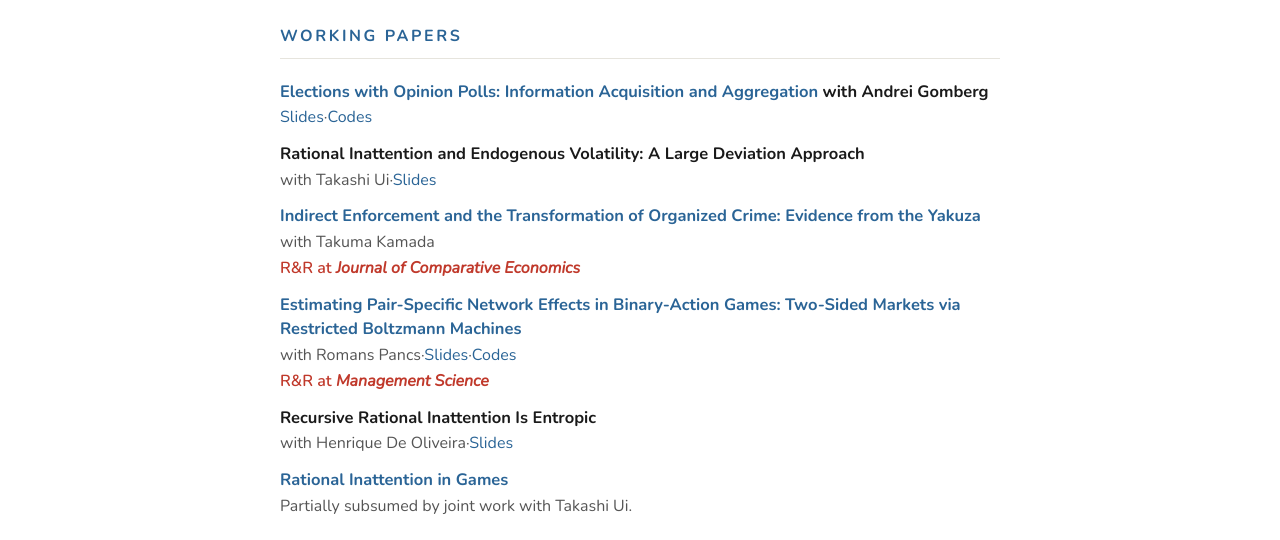
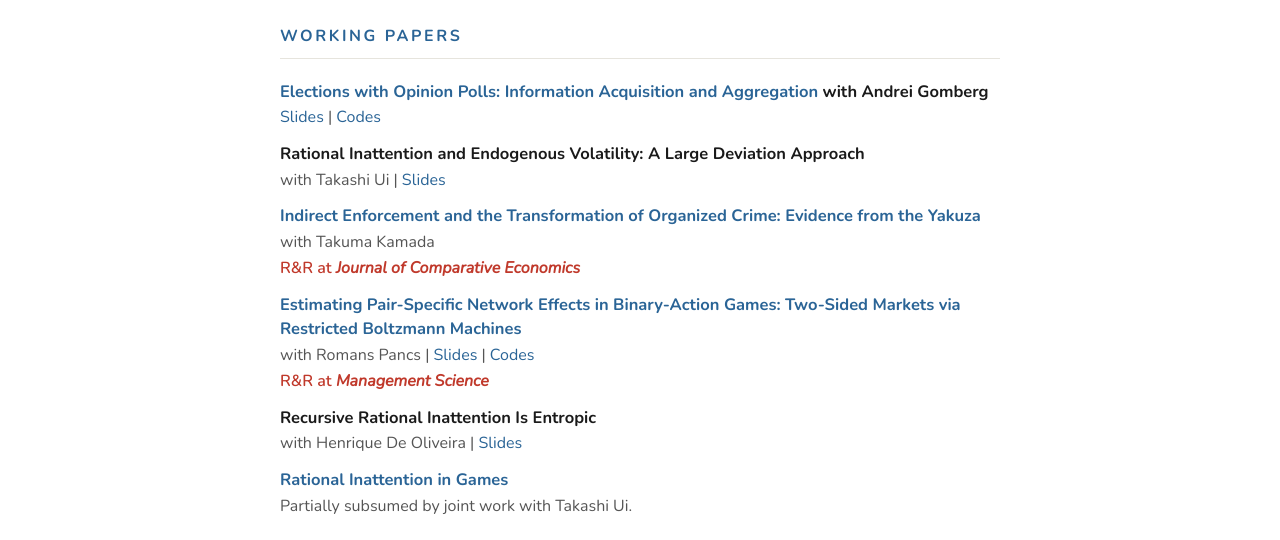
Before and after one commit to tetsuyahoshino137/tetsuyahoshino137.github.io, a Jekyll site: the page built from index.md, in a window 1280 px wide. Shown: the part 466-1006 px from the top of the page. Built offline with Jekyll 4.4.1, drawn with Linux system fonts in a browser that asks for light colours.

Commit message:
Update index.md

```diff
--- a/index.md
+++ b/index.md
@@ -30,15 +30,15 @@
     <ul class="paper-list">
       <!-- <li>
         <div class="paper-title"><a href="papers/GombergHoshino250408.pdf">Elections with Opinion Polls: Information Acquisition and Aggregation</a></div>
-        <div class="paper-sub">with Andrei Gomberg<span class="dot">·</span><a href="slides/GombergHoshino_CETC.pdf">Slides</a><span class="dot">·</span><a href="https://colab.research.google.com/drive/1Udqhdzlq0Cck9HbkMKYVyT4HPwApEFsW?usp=sharing">Codes</a></div>
+        <div class="paper-sub">with Andrei Gomberg | <a href="slides/GombergHoshino_CETC.pdf">Slides</a> | <a href="https://colab.research.google.com/drive/1Udqhdzlq0Cck9HbkMKYVyT4HPwApEFsW?usp=sharing">Codes</a></div>
       </li> -->
       <li>
         <div class="paper-title"><a href="papers/GombergHoshino250408.pdf">Elections with Opinion Polls: Information Acquisition and Aggregation</a> with Andrei Gomberg</div>
-        <div class="paper-sub"><a href="slides/GombergHoshino_CETC.pdf">Slides</a><span class="dot">·</span><a href="...">Codes</a></div>
+        <div class="paper-sub"><a href="slides/GombergHoshino_CETC.pdf">Slides</a> | <a href="...">Codes</a></div>
       </li>
       <li>
         <div class="paper-title">Rational Inattention and Endogenous Volatility: A Large Deviation Approach</div>
-        <div class="paper-sub">with Takashi Ui<span class="dot">·</span><a href="slides/HoshinoUi_BRIC.pdf">Slides</a></div>
+        <div class="paper-sub">with Takashi Ui | <a href="slides/HoshinoUi_BRIC.pdf">Slides</a></div>
       </li>
       <li>
         <div class="paper-title"><a href="papers/HoshinoKamada260125.pdf">Indirect Enforcement and the Transformation of Organized Crime: Evidence from the Yakuza</a></div>
@@ -47,12 +47,12 @@
       </li>
       <li>
         <div class="paper-title"><a href="papers/HoshinoPancs260406.pdf">Estimating Pair-Specific Network Effects in Binary-Action Games: Two-Sided Markets via Restricted Boltzmann Machines</a></div>
-        <div class="paper-sub">with Romans Pancs<span class="dot">·</span><a href="slides/HoshinoPancs_EconometricSocietyAIML.pdf">Slides</a><span class="dot">·</span><a href="https://colab.research.google.com/drive/1zIY4-pjJv4uWzs7OlHq-XOe5-MAmSGNU?usp=sharing">Codes</a></div>
+        <div class="paper-sub">with Romans Pancs | <a href="slides/HoshinoPancs_EconometricSocietyAIML.pdf">Slides</a> | <a href="https://colab.research.google.com/drive/1zIY4-pjJv4uWzs7OlHq-XOe5-MAmSGNU?usp=sharing">Codes</a></div>
         <div class="paper-pub"><span class="badge">R&amp;R at <em>Management Science</em></span></div>
       </li>
       <li>
         <div class="paper-title">Recursive Rational Inattention Is Entropic</div>
-        <div class="paper-sub">with Henrique De Oliveira<span class="dot">·</span><a href="slides/DeoliveiraHoshino_EconometricSociety.pdf">Slides</a></div>
+        <div class="paper-sub">with Henrique De Oliveira | <a href="slides/DeoliveiraHoshino_EconometricSociety.pdf">Slides</a></div>
       </li>
       <li>
         <div class="paper-title"><a href="papers/HoshinoJMP.pdf">Rational Inattention in Games</a></div>
```
